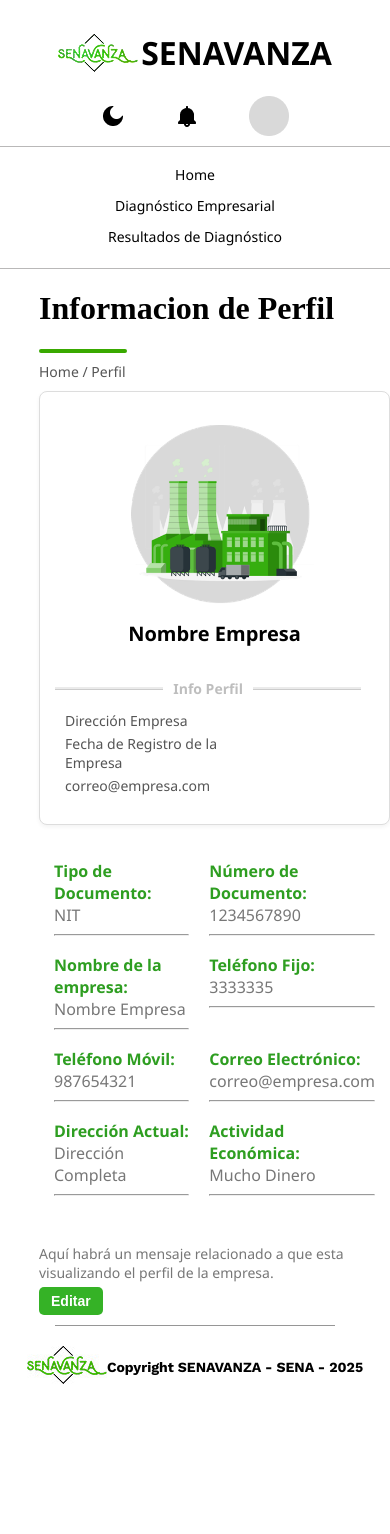
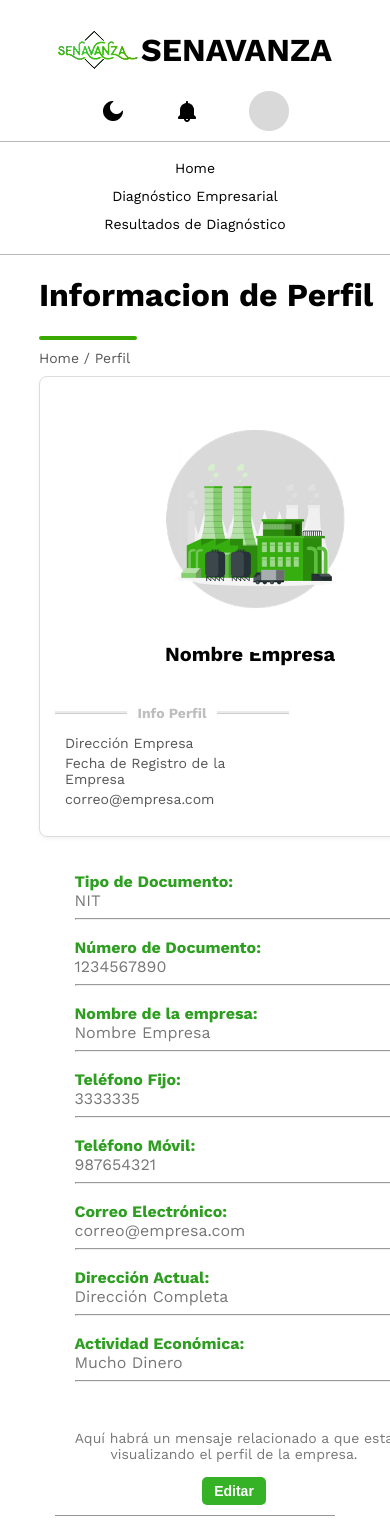
Before and after one commit to TheBullsT/proyectosenavanza, a React (Create React App) app: page /perfil in a window 390 px wide. Shown: the top 1534 px of the page. Before the commit the page ends 1398 px from the top, so only its background shows below. Built offline with nearby package versions, Linux system fonts and the light colour scheme.

Commit message:
responsive perfil

```diff
--- a/src/components/Empresa/PerfilEmpresa.css
+++ b/src/components/Empresa/PerfilEmpresa.css
@@ -50,22 +50,27 @@
   --h5: 14px;
   --h6: 12px;
 }
-body {
-    font-family: 'Segoe UI', Tahoma, Geneva, Verdana, sans-serif;
-    color: var(black);
+
+body,
+html {
+  font-family: var(--font-primary);
+  color: var(--black);
   margin: 0;
   padding: 0;
+  overflow-x: hidden;
+
 }
 
 .profile-layout {
-
-    max-width: 1250px;
+  width: 1100px;
   margin-top: 1%;
   margin-left: 10%;
 }
-  .title{
-    font-family: light;
+
+.title {
+  font-weight: 300;
 }
+
 .breadcrumb {
   font-size: 14px;
   margin-bottom: 1rem;
@@ -85,7 +90,7 @@ body {
   padding: 1.5rem;
   text-align: center;
   background-color: #fff;
-    box-shadow: 0 2px 4px rgba(0,0,0,0.05);
+  box-shadow: 0 2px 4px rgba(0, 0, 0, 0.05);
 }
 
 .company-image {
@@ -95,20 +100,21 @@ body {
   height: 240px;
   width: 240px;
   margin: 0 auto 1rem;
-    margin-bottom: -10%;
+  transform: translateY(20px);
   border-radius: 50%;
 }
-
 
 .company-name {
   margin: 0.5rem 0;
   font-size: 20px;
   font-weight: bold;
 }
-  .company-info{
+
+.company-info {
   margin-top: 10%;
   margin-right: 40%;
 }
+
 .company-info p {
   margin: 4px 0;
   margin-top: 2%;
@@ -124,10 +130,8 @@ body {
   gap: 1rem 2rem;
   background-color: #fff;
   padding: 1.5rem;
-    /*border-radius: 8px;
-    border: 1px solid #ddd;
-    box-shadow: 0 2px 4px rgba(0,0,0,0.05); */
 }
+
 .answer-details {
   color: #777;
 }
@@ -135,9 +139,9 @@ body {
 .footer-section {
   margin-top: 2rem;
   display: flex;
-    justify-content: space-between;
+  justify-content: space-around;
   align-items: center;
-    flex-wrap: wrap;
+
 }
 
 .footer-section p {
@@ -161,7 +165,7 @@ body {
   background-color: #2e9e21;
 }
 
-  .cancel-button{
+.cancel-button {
   border: 1px solid #9a9a9a;
   border-radius: 4px;
   padding: 0.6rem 1.2rem;
@@ -169,6 +173,7 @@ body {
   font-weight: bold;
   color: #777;
   margin-left: 58%;
+  margin-right: 10px;
 }
 
 .cancel-button:hover {
@@ -180,7 +185,11 @@ body {
   display: flex;
   align-items: center;
   text-align: center;
+  width: 100%;
+  max-width: 100%;
+  overflow-x: hidden;
 }
+
 
 .linea {
   flex-grow: 1;
@@ -191,32 +200,68 @@ body {
   margin: 0 10px;
   font-weight: bolder;
   font-size: 14px;
-    color: #bebebe
+  color: #bebebe;
 }
 
-  .barra {
-    width: 160%; /* Ajusta el ancho de la barra según lo necesites */
-  }
-
-  .text-info{
+.text-info {
   padding: 10px;
   text-align: left;
 }
+
 .barra2 {
   display: flex;
   align-items: center;
   text-align: center;
+  width: 25%;
 }
+
 .linea2 {
   flex-grow: 1;
   border-top: 4px solid #39a900;
   border-radius: 6px;
   margin-bottom: 10%;
 }
-  .barra2 {
-    width: 25%; /*Ancho*/
-  }
 
 .blocked {
   color: #777;
 }
+
+/* Responsive */
+@media (max-width: 786px) {
+  .profile-layout {
+    width: 100%;
+    max-width: 650px;
+  }
+
+  .main-section {
+    flex-direction: column;
+    justify-content: center;
+    align-items: center;
+    width: 100%;
+  }
+
+  .company-card {
+    width: 100%;
+    max-width: 500px;
+  }
+
+  .company-details {
+    width: 90%;
+    grid-template-columns: 1fr;
+  }
+
+  .footer-section {
+    width: 100%;
+    flex-direction: column;
+    align-items: center;
+    justify-content: center;
+    text-align: center;
+    gap: 1rem;
+
+  }
+  .cancel-button {
+  margin-left: 0;
+  }
+
+
+}
```
Lines whose indentation alone changed are shown as unchanged.
